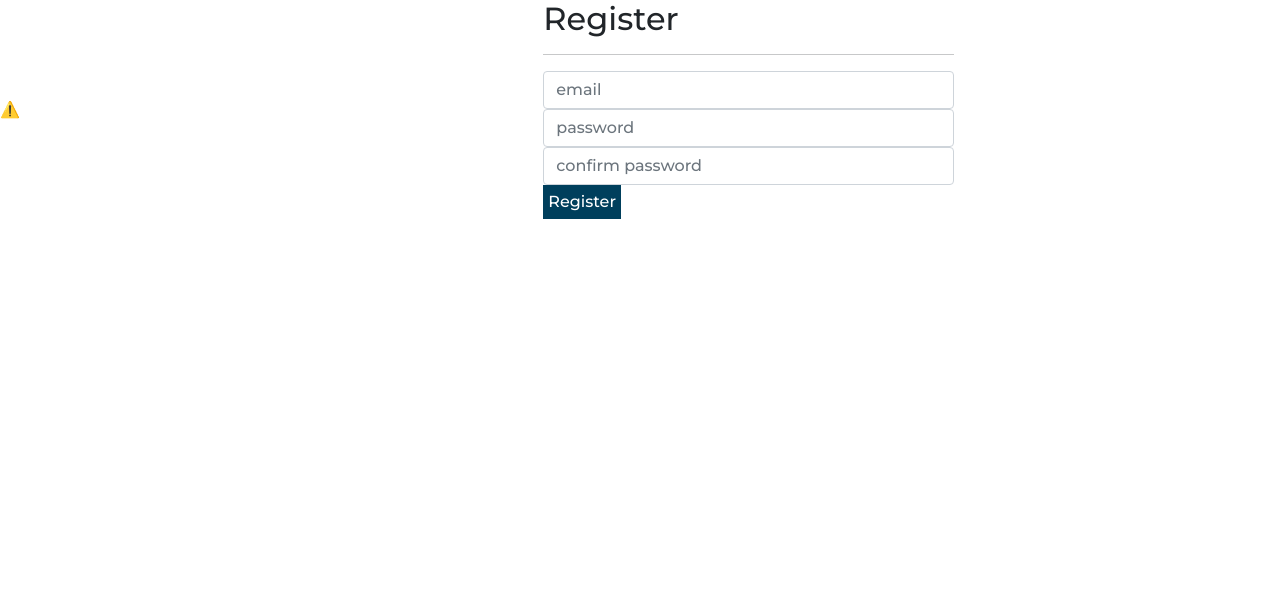
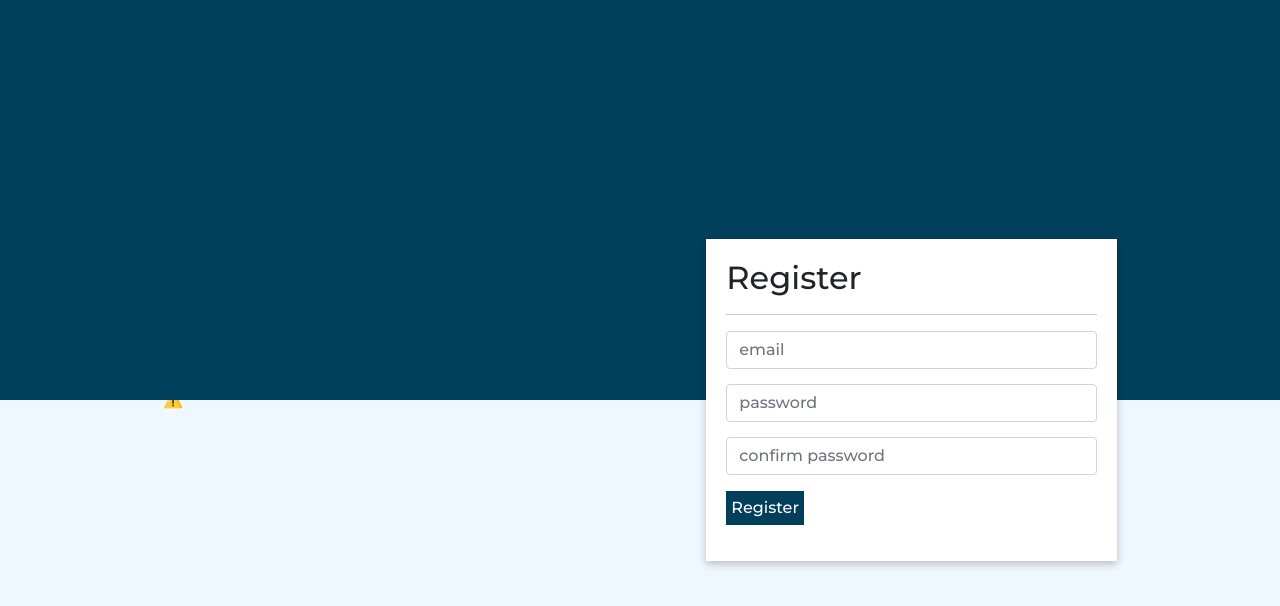
Before and after one commit to iamclement1/thestore, a React (Create React App) app: page /register in a window 1280 px wide. Shown: the top 606 px of the page. Built offline with nearby package versions, Linux system fonts and the light colour scheme; no server answers.

Commit message:
added styling to registration page

```diff
--- a/src/Pages/RegisterPage.jsx
+++ b/src/Pages/RegisterPage.jsx
@@ -8,12 +8,13 @@ function RegisterPage() {
 
   return (
     <div className='register-parent'>
-        <div className="row">
+      <div className="register-top"></div>
+        <div className="row justify-content-center">
           <div className="col-md-5">
           <lottie-player src="https://assets8.lottiefiles.com/packages/lf20_hsojyr3p.json"  background="transparent"  speed="1"  loop autoplay></lottie-player>
           </div>
           <div className="col-md-4">
-            <div className='login-form'>
+            <div className='register-form'>
               <h2>Register</h2>
               <hr />
               <input type="text" className="form-control" placeholder="email"
@@ -22,7 +23,7 @@ function RegisterPage() {
               onChange={(e) => {setPassword(e.target.value)}} />
               <input type="password" className="form-control" placeholder="confirm password" value={cpassword}
               onChange={(e) => setCPassword(e.target.value)} />
-              <button>Register</button>
+              <button className='my-3'>Register</button>
             </div>
           </div>
         </div>
--- a/src/stylesheets/authentication.css
+++ b/src/stylesheets/authentication.css
@@ -0,0 +1,41 @@
+.register-parent{
+    height: 100vh;
+    background: aliceblue;
+}
+
+.register-parent .row{
+    height: 100vh;
+    align-items: center;
+}
+
+.register-top {
+    height: 50%;
+    position: absolute;
+    left: 0;
+    right: 0;
+    top: 0;
+    background: #003f5c;
+}
+
+.register-form {
+    padding: 20px;
+    position: relative;
+    background: #fff;
+    box-shadow: rgba(0, 0, 0, 0.24) 0px 3px 8px;
+}
+
+
+
+.form-control{
+    box-shadow: none;
+}
+
+.form-control:focus{
+    margin-top: 15px !important;
+    box-shadow: none !important;
+
+}
+
+input {
+    margin-top: 15px !important;
+}
```
